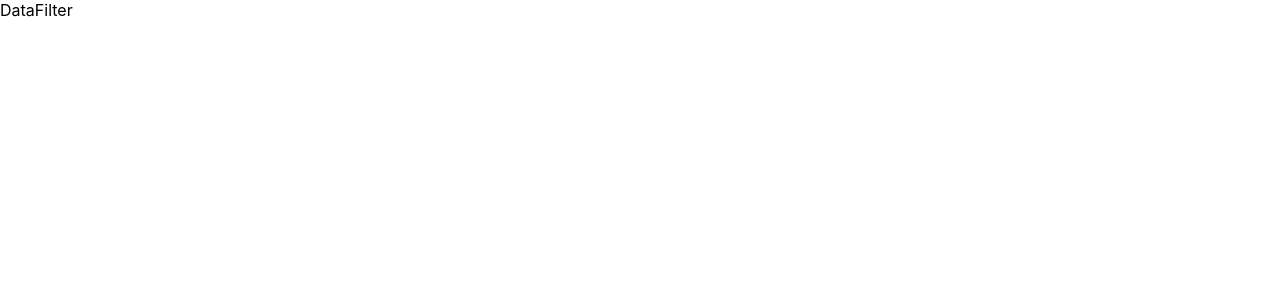
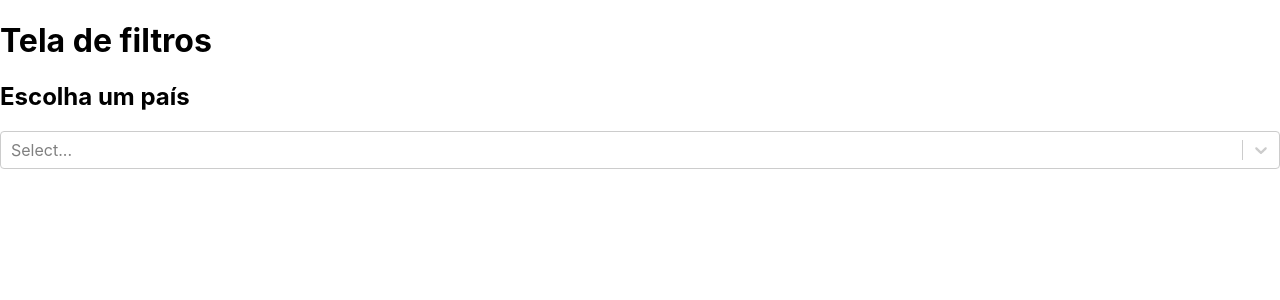
Before and after one commit to augustoomb/projeto-trade-react, a React (Create React App) app: page /datafilter in a window 1280 px wide. Shown: the top 300 px of the page. Built offline with nearby package versions, Linux system fonts and the light colour scheme.

Commit message:
feat: pagina que vai conter todos os filtros (inputSelect) solicitados

```diff
--- a/src/pages/DataFilter.jsx
+++ b/src/pages/DataFilter.jsx
@@ -1,6 +1,12 @@
+import SelectorArea from '../components/SelectorArea';
+import Title from '../components/Title';
+
 function DataFilter() {
   return (
-    <div>DataFilter</div>
+    <div>
+      <Title text="Tela de filtros" />
+      <SelectorArea text="Escolha um país" />
+    </div>
   );
 }
 
```
